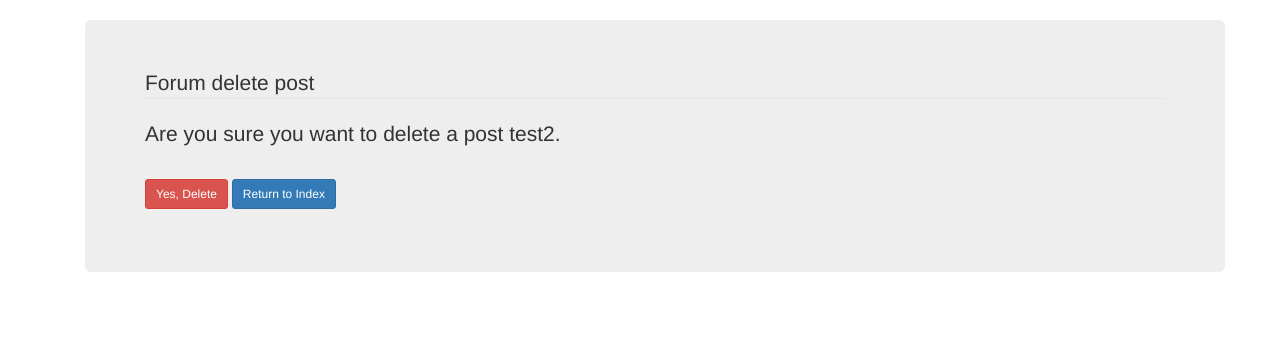
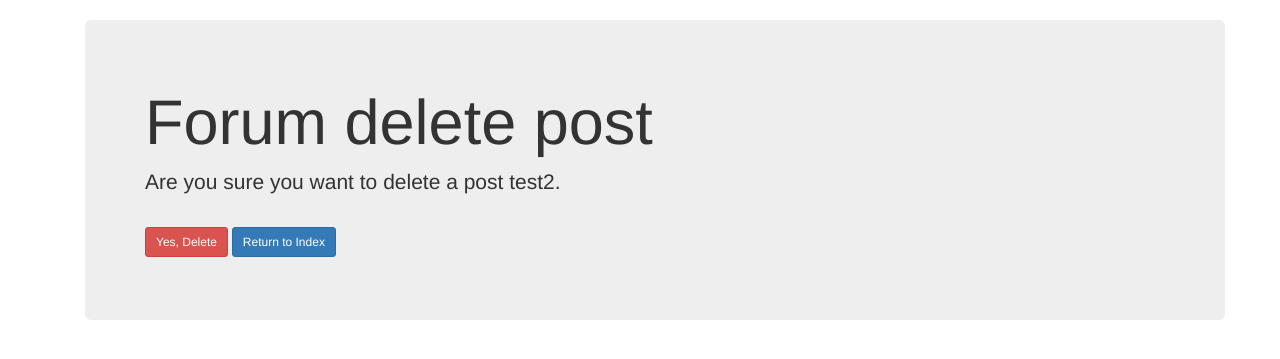
Before and after one commit to hann1010/simpleforum_test, a Django app: page /all/4/delete/ in a window 1280 px wide. Shown: the part 52-411 px from the top of the page. Run offline with Django 3.2, Linux system fonts and the light colour scheme; a user stored in the database is signed in; data comes from the database, SQL or seed files in the repository; some libraries are stand-ins or nearby versions.

Commit message:
fixed delete

```diff
--- a/forum/templates/forum/forum_post_confirm_delete.html
+++ b/forum/templates/forum/forum_post_confirm_delete.html
@@ -6,7 +6,7 @@
             <form method="POST">
                 {% csrf_token %}
                 <fieldset class="form-group">
-                    <legend class="border-bottom mb-4">Forum {{ title }}</legend>
+                    <h1 class="border-bottom mb-4">Forum {{ title }}</h1>
                     <p>Are you sure you want to delete a post {{ object.title }}.</p>
                 </fieldset>
                 <div class="form-group">
```
